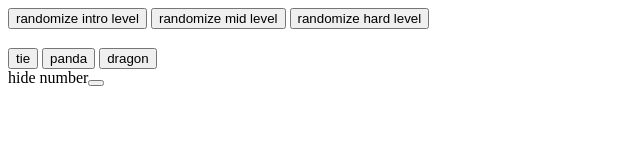
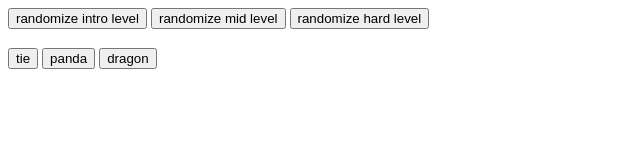
Before and after one commit to AlexBedwell/bactrainer, a plain HTML site: page index.html in a window 1280 px wide. Shown: the whole page, without its empty margins (0-640 px from the left). Drawn offline with nearby package versions, Linux system fonts and the light colour scheme.

Commit message:
hidden "hide button"

```diff
--- a/index.html
+++ b/index.html
@@ -22,7 +22,7 @@
 
     </div>
     <div>
-        <lable>hide number</lable><button type="checkbox" id="hide-num"></button>
+        <!--<lable>hide number</lable><button type="checkbox" id="hide-num"></button>-->
         <h4 id="total-num"></h4>
     </div>
     <script
```
